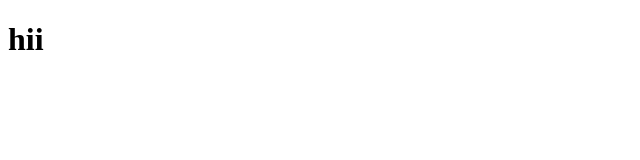
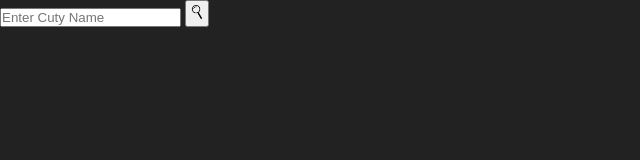
Before and after one commit to viswaagz/Practice_javascript, a plain HTML site: page Weather-app/index.html in a window 1280 px wide. Shown: the whole page, without its empty margins (0-640 px from the left). Drawn offline with Linux system fonts and the light colour scheme.

Commit message:
Search design framming

```diff
--- a/Weather-app/index.html
+++ b/Weather-app/index.html
@@ -4,10 +4,18 @@
     <meta charset="UTF-8">
     <meta name="viewport" content="width=device-width, initial-scale=1.0">
     <title>Weather-App</title>
-    <link rel="style" href="style.css">
+    <link rel="stylesheet" href="style.css">
 
 </head>
 <body>
-    <h1>hii</h1>
+    <div class="card">
+        <div class="search">
+            <input type="text" placeholder="Enter Cuty Name" spellcheck="false"> <!-- INPUT BOX -->
+            <button>
+                <img src="Matterial/Search.png" class="searchicon">
+            </button>
+
+        </div>
+    </div>
 </body>
 </html>
--- a/Weather-app/style.css
+++ b/Weather-app/style.css
@@ -8,3 +8,8 @@
 body{
     background: #222;
 }
+
+.searchicon { /* class create panni width vachu iruko img ku */
+    width: 20px;
+
+}
```
Also changed, not shown: Weather-app/Matterial/Search.png (added).
